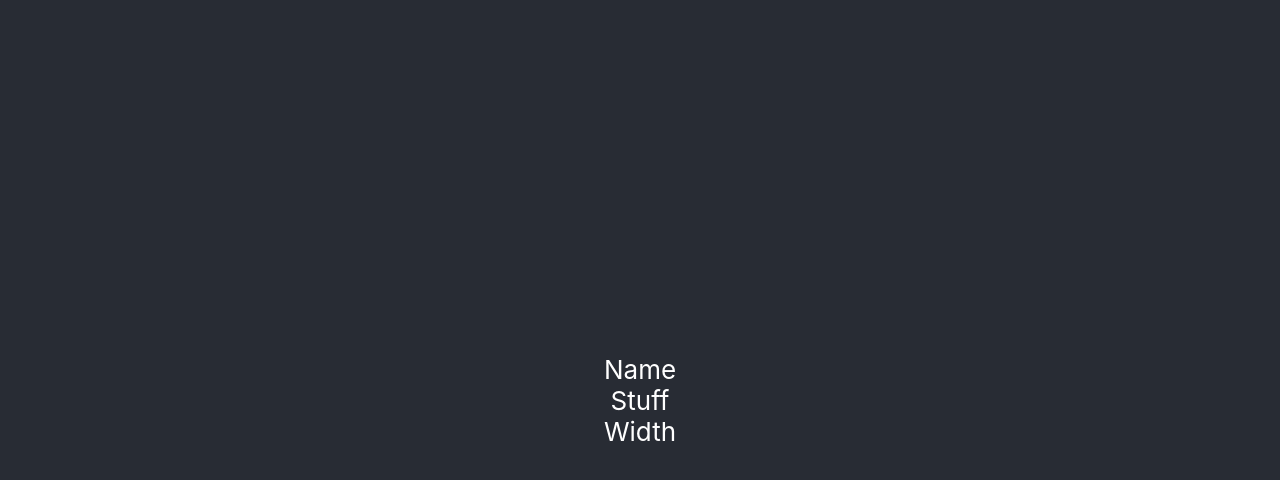
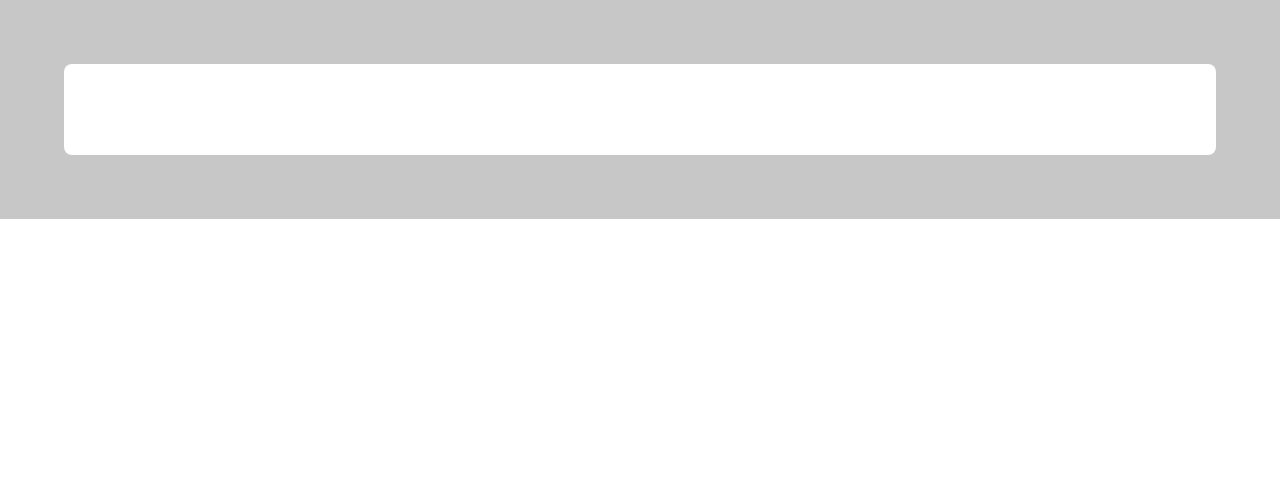
Before and after one commit to LLKennedy/lsql, a React (Create React App) app in the folder @lsql/ui/: page / in a window 1280 px wide. Shown: the top 480 px of the page. Built offline with nearby package versions, Linux system fonts and the light colour scheme.

Commit message:
Start getting fancy

```diff
--- a/@lsql/ui/src/App.css
+++ b/@lsql/ui/src/App.css
@@ -1,14 +1,18 @@
 .App {
-  text-align: center;
+  background-color:  #c7c7c7;
+  padding: 5%;
 }
 
 .App-header {
-  background-color: #282c34;
-  min-height: 100vh;
   display: flex;
   flex-direction: column;
   align-items: center;
   justify-content: center;
   font-size: calc(10px + 2vmin);
+}
+
+.App-body {
+  background-color: white;
+  border-radius: 1vmin;
   color: white;
 }
--- a/@lsql/ui/src/App.tsx
+++ b/@lsql/ui/src/App.tsx
@@ -40,7 +40,10 @@ class App extends React.Component<{}, AppState> {
 	}
 	render() {
 		return <div className="App">
-			<header className="App-header">
+			<div className="App-body">
+				<div className="App-header">
+					LSQL Query Builder Demo
+				</div>
 				<QueryBuilder<MyModel>
 					update={newState => {
 						this.setState({
@@ -50,7 +53,7 @@ class App extends React.Component<{}, AppState> {
 					where={this.state.queryState.where}
 					createEmptyModel={createMyModel}
 				/>
-			</header>
+			</div>
 		</div>
 	}
 }
--- a/@lsql/ui/src/query/GroupBuilder.tsx
+++ b/@lsql/ui/src/query/GroupBuilder.tsx
@@ -1,5 +1,5 @@
 import React from "react";
-import { Group, Model, ModelFactory } from "./where";
+import { Group, GroupOperator, Model, ModelFactory } from "./where";
 
 export interface GroupProps<T extends Model> extends ModelFactory<T> {
     data: Group;
@@ -12,8 +12,13 @@ export class GroupBuilder<T extends Model> extends React.Component<GroupProps<T>
         let emptyModel = this.props.createEmptyModel();
         return <div>
             {Object.keys(emptyModel).map(key => {
+
                 return <span>{key}<br /></span>
             })}
         </div>
     }
 }
+
+function GroupOperatorSelector(operator: GroupOperator, update: (operator: GroupOperator) => void) {
+    return <div>AND</div>
+}
```
